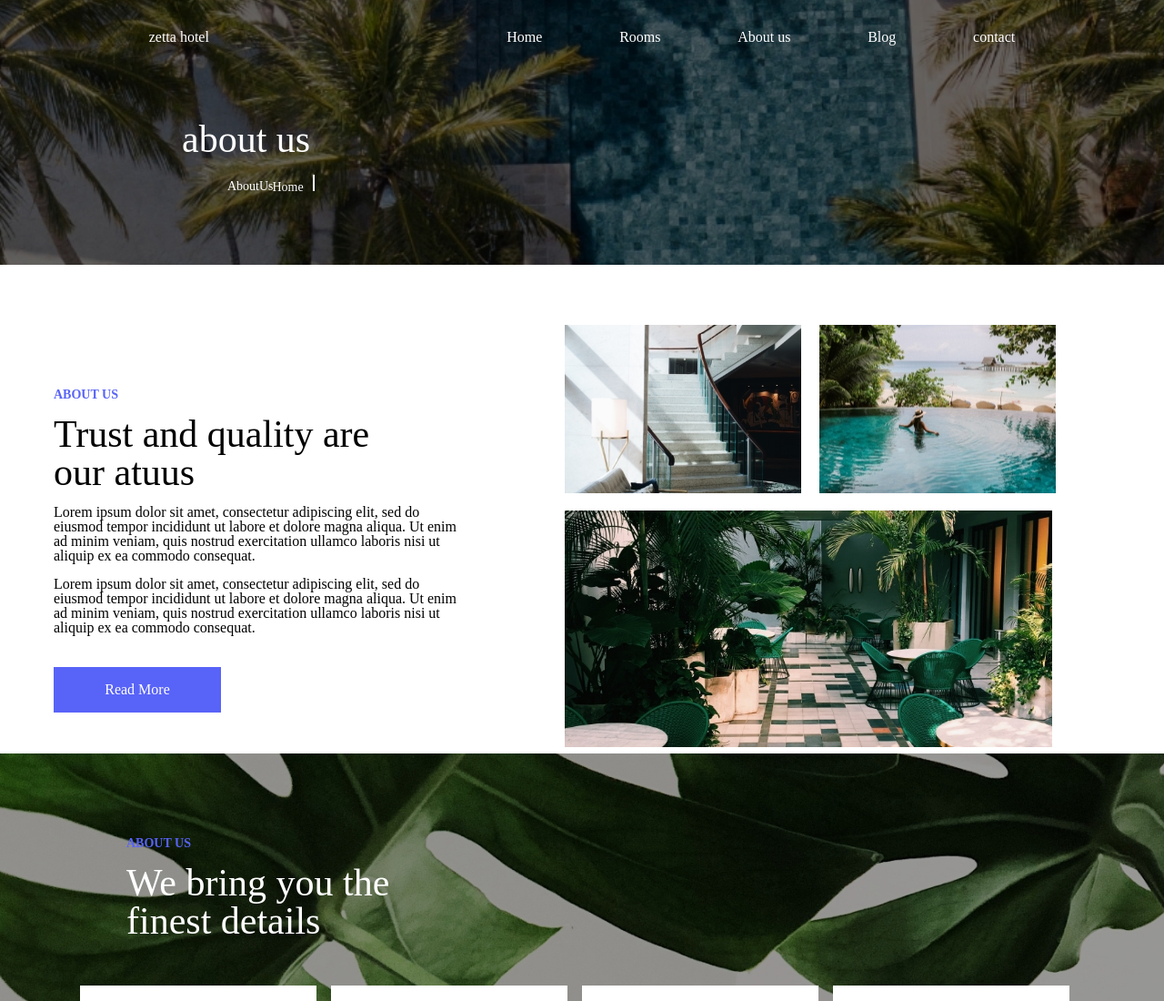
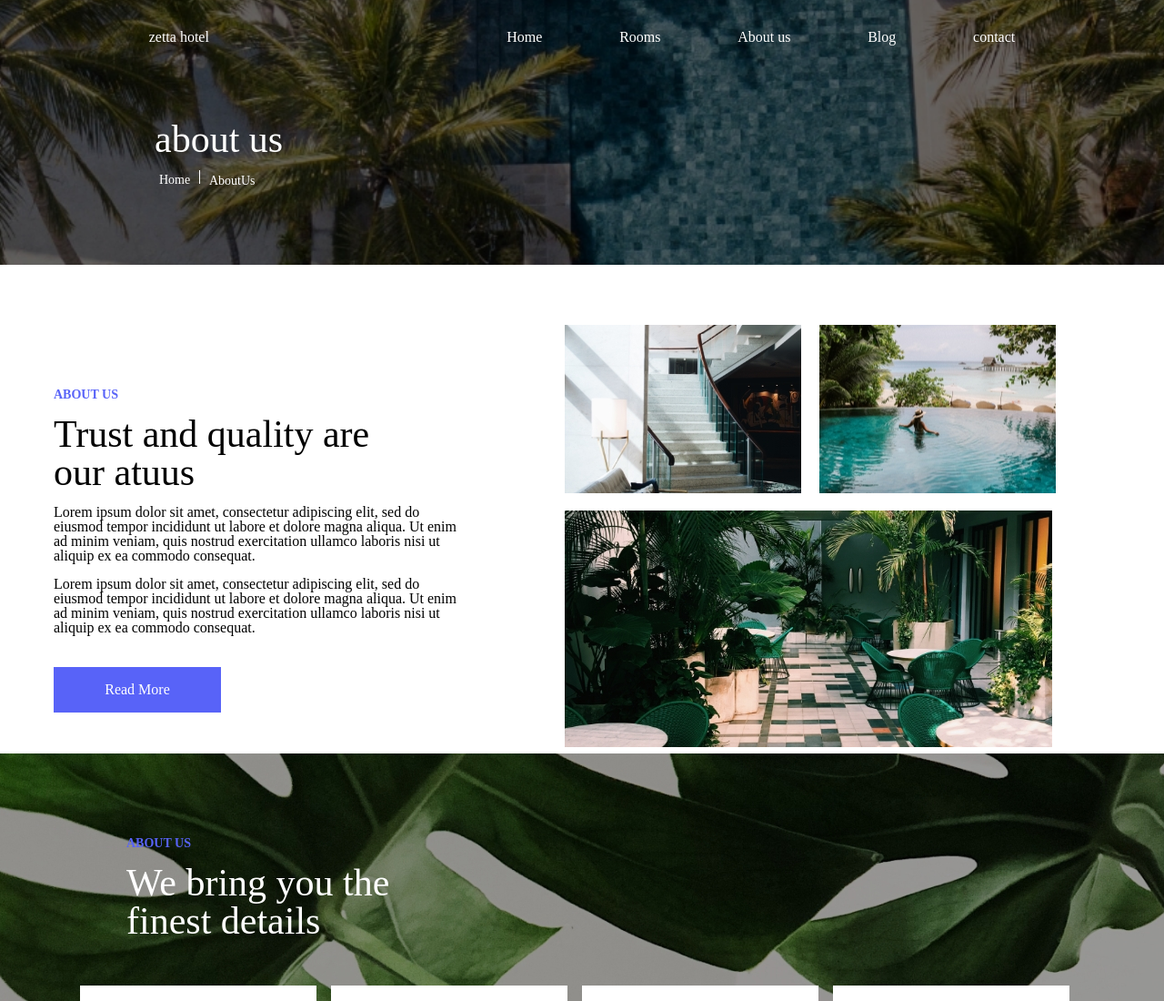
Before and after one commit to CharoChavleishvili/lesson-9-Homework, a plain HTML site: page index.html in a window 1280 px wide. Shown: the top 1100 px of the page at 91% size. Drawn offline with Linux system fonts and the light colour scheme.

```diff
--- a/css/style.css
+++ b/css/style.css
@@ -42,7 +42,7 @@
 .bgtext1 {
     position: absolute;
     color: #ffffff;
-    margin-left: 200px;
+    margin-left: 170px;
     margin-right: 1038px;
     margin-top: 50px;
     margin-bottom: 118px;
@@ -54,9 +54,9 @@
 .bgtext2 {
     position: absolute;
     color: #ffffff;
-    margin-left: 200px;
+    margin-left: 75px;
     margin-right: 1038px;
-    margin-top: 110px;
+    margin-top: 105px;
     font-size: 14px;
     display: inline-block;
     text-align: center;
@@ -67,18 +67,15 @@
 .bgtext3 {
     position: absolute;
     color: #ffffff;
-    margin-left: 250px;
-    margin-right: 1038px;
-    margin-top: 116px;
+    margin-left: 230px;
+    margin-top: 110px;
     font-size: 14px;
-    display: inline-block;
-    text-align: center;
 }
 
 .bgtext2::after {
     content: " ";
-    width: 2px;
-    height: 18px;
+    width: 1px;
+    height: 15px;
     background-color: #ffffff;
     display: inline-block;
     margin-left: 10px;
```
